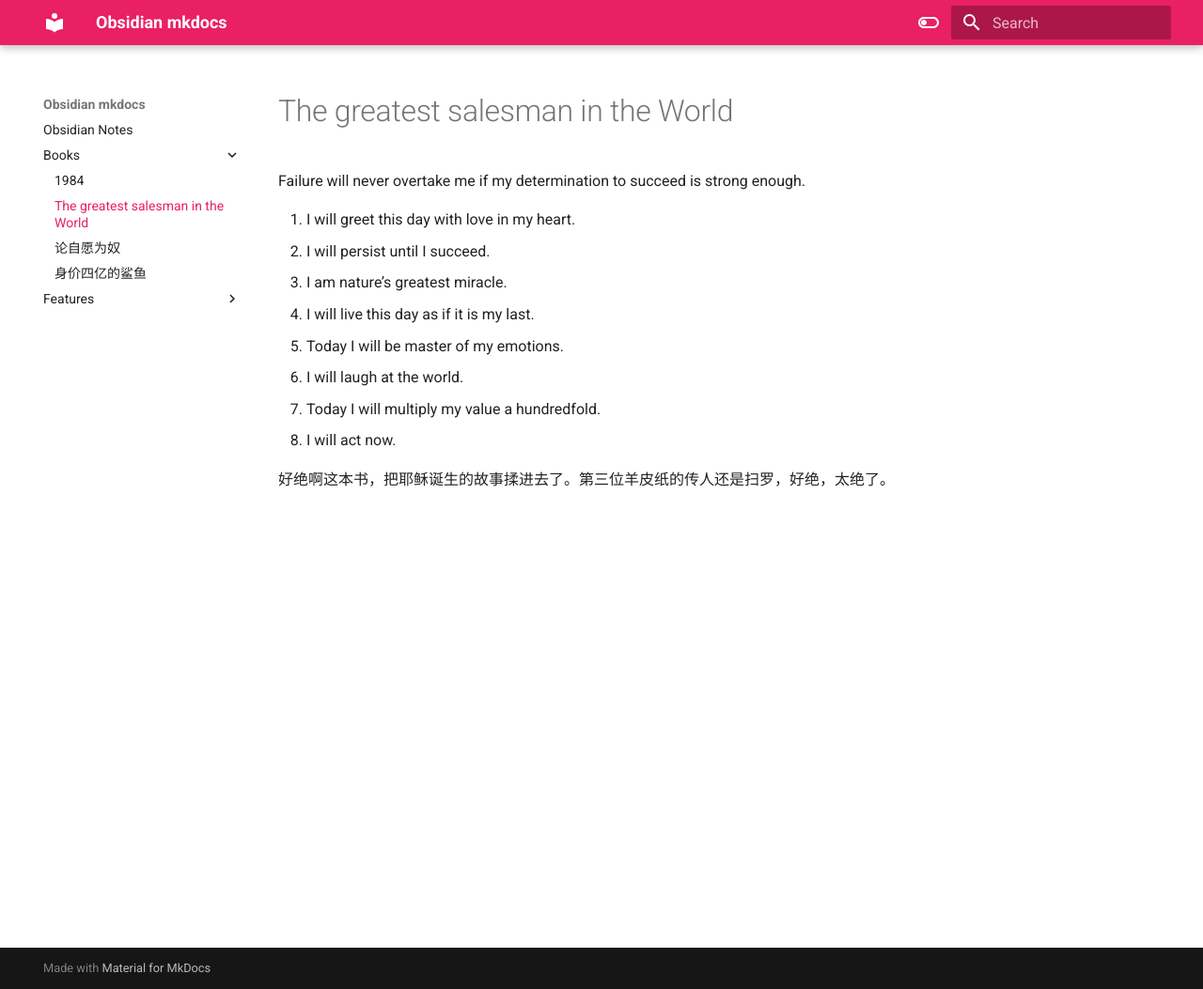
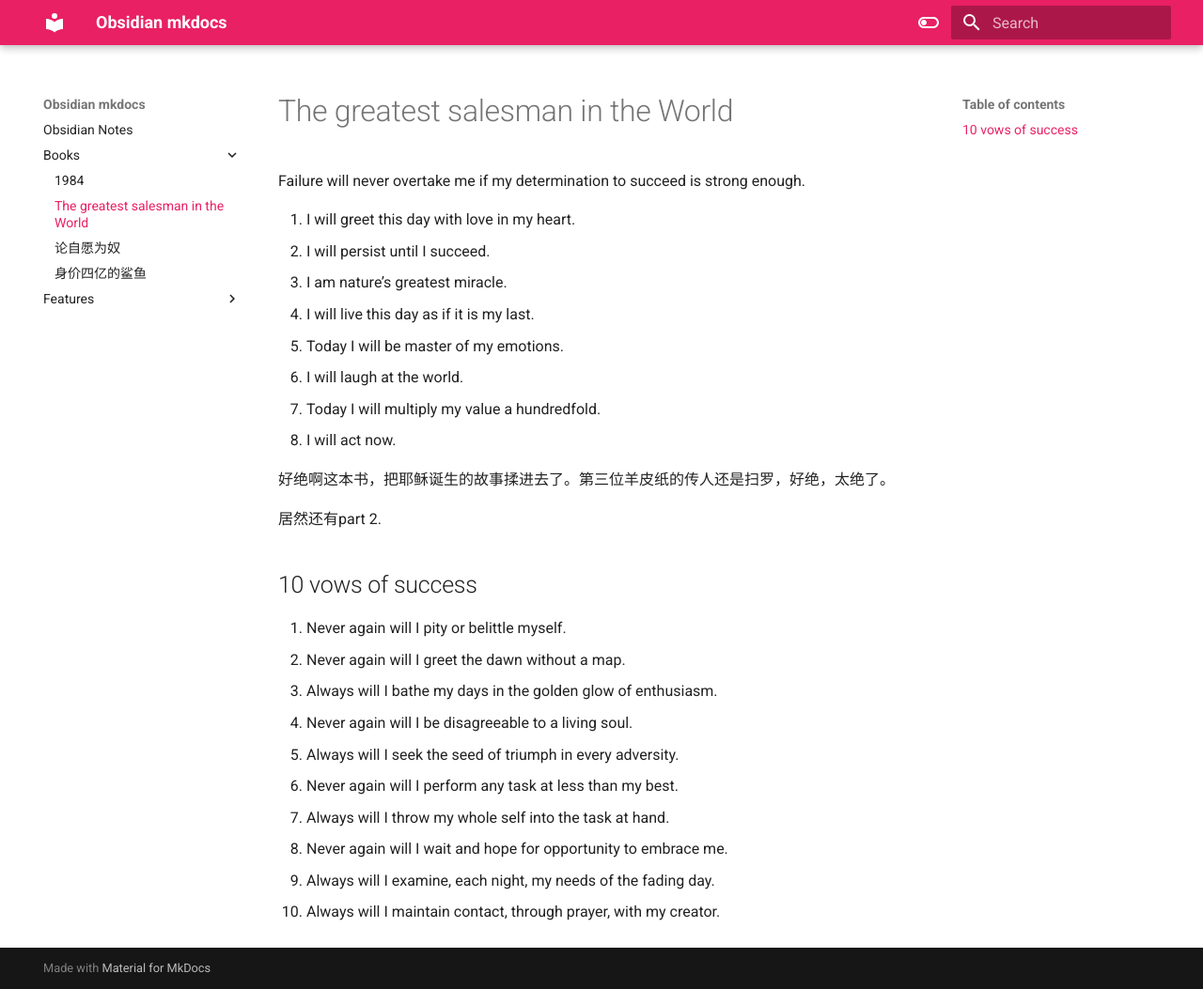
Before and after one commit to 8ku/obsidian, an MkDocs documentation site: the page built from docs/Books/The greatest salesman in the World.md, in a window 1280 px wide and 1053 px high. Shown: the whole window at 94% size. Built offline with MkDocs 1.6.1 and Material for MkDocs 9.7.7, drawn with Linux system fonts in a browser that asks for light colours.

Commit message:
update note
The greatest salesman in the world part 2

```diff
--- a/docs/Books/The greatest salesman in the World.md
+++ b/docs/Books/The greatest salesman in the World.md
@@ -11,3 +11,18 @@ Failure will never overtake me if my determination to succeed is strong enough.
 8. I will act now.
 
 好绝啊这本书，把耶稣诞生的故事揉进去了。第三位羊皮纸的传人还是扫罗，好绝，太绝了。
+
+居然还有part 2.
+
+## 10 vows of success
+
+1. Never again will I pity or belittle myself.
+2. Never again will I greet the dawn without a map.
+3. Always will I bathe my days in the golden glow of enthusiasm.
+4. Never again will I be disagreeable to a living soul.
+5. Always will I seek the seed of triumph in every adversity.
+6. Never again will I perform any task at less than my best.
+7. Always will I throw my whole self into the task at hand.
+8. Never again will I wait and hope for opportunity to embrace me.
+9. Always will I examine, each night, my needs of the fading day.
+10. Always will I maintain contact, through prayer, with my creator.
```
